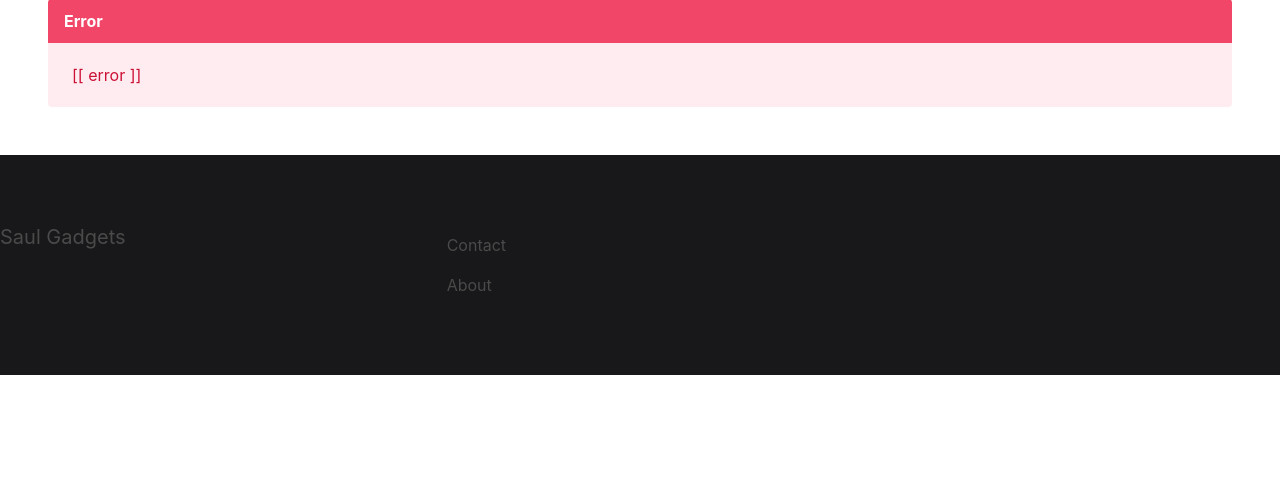
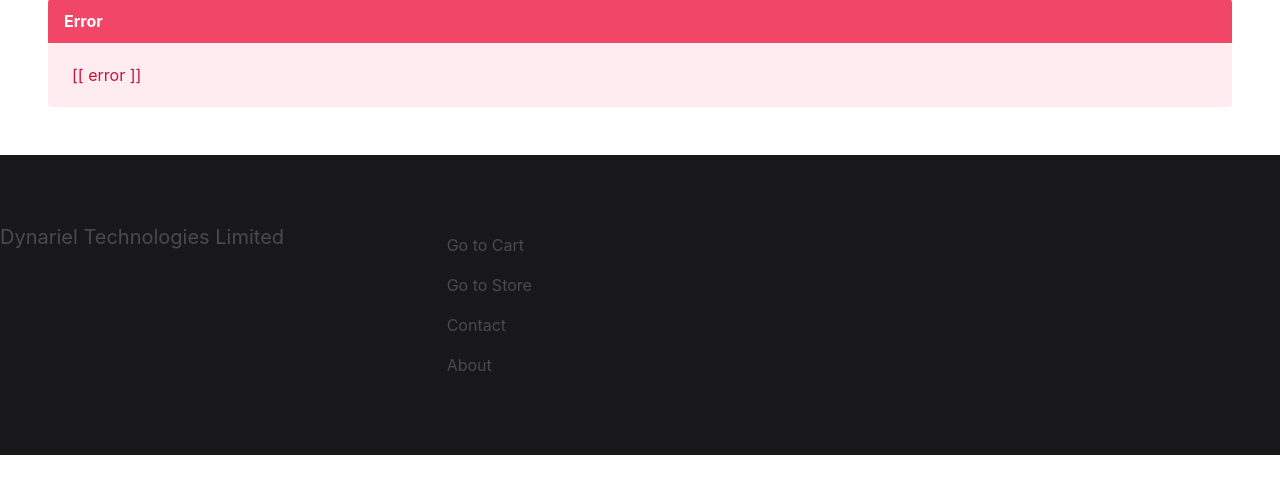
Before and after one commit to mybloomwork/xworkproject3, a Django app: template apps/cart/templates/cart.html in a window 1280 px wide. Shown: the part 189-683 px from the top of the page. Run offline with Django 3.2, Linux system fonts and the light colour scheme; the template is opened without the code that fills it, so the values that code supplies are empty; some libraries are stand-ins or nearby versions.

Commit message:
Update base.html

```diff
--- a/apps/core/templates/base.html
+++ b/apps/core/templates/base.html
@@ -4,7 +4,7 @@
 	<head>
 		<meta charset="utf-8">
 		<meta name="viewport" content="width=device-width, initial-scale=1">
-		<title>{% block title %}{% endblock %}Online|Shopping</title>
+		<title>{% block title %}{% endblock %}Online Shopping</title>
 		<link rel="stylesheet" href="https://cdn.jsdelivr.net/npm/bulma@0.9.0/css/bulma.min.css">
 		<link rel="stylesheet" href="{% static 'main.css' %}">
 	</head>
@@ -56,10 +56,12 @@
 		<footer class="footer">
 			<div class="columns">
 				<div class="column is-4">
-					<h2 class="subtitle">Saul Gadgets</h2>
+					<h2 class="subtitle">Dynariel Technologies Limited</h2>
 				</div>
 
 				<div class="column is-8">
+					<a href="{% url 'cart' %}" class="navbar-item">Go to Cart</a>
+					<a href="{% url 'frontpage' %}" class="navbar-item">Go to Store</a>
 					<a href="{% url 'contact' %}" class="navbar-item">Contact</a>
 					<a href="{% url 'about' %}" class="navbar-item">About</a>
 				</div>
```
